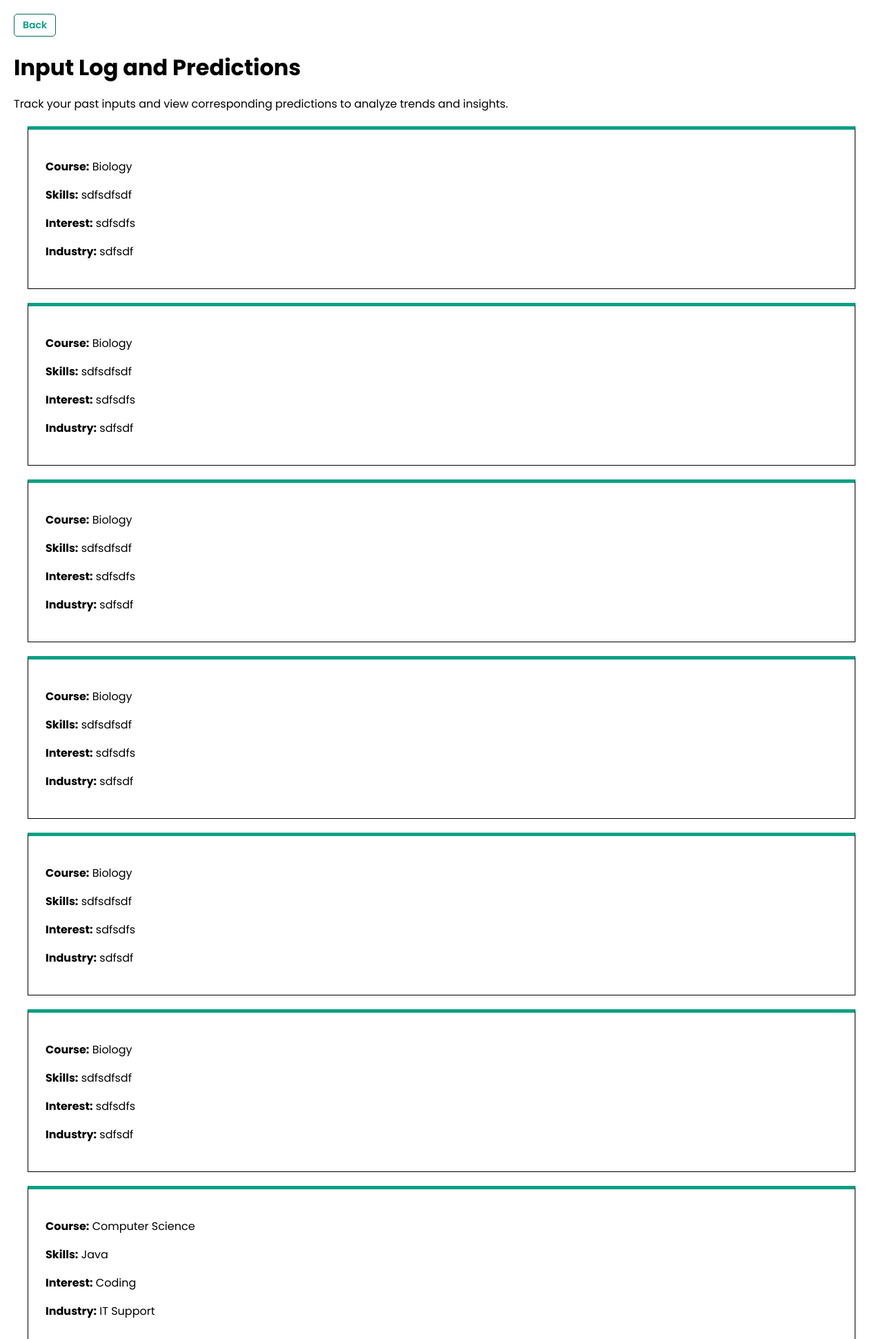
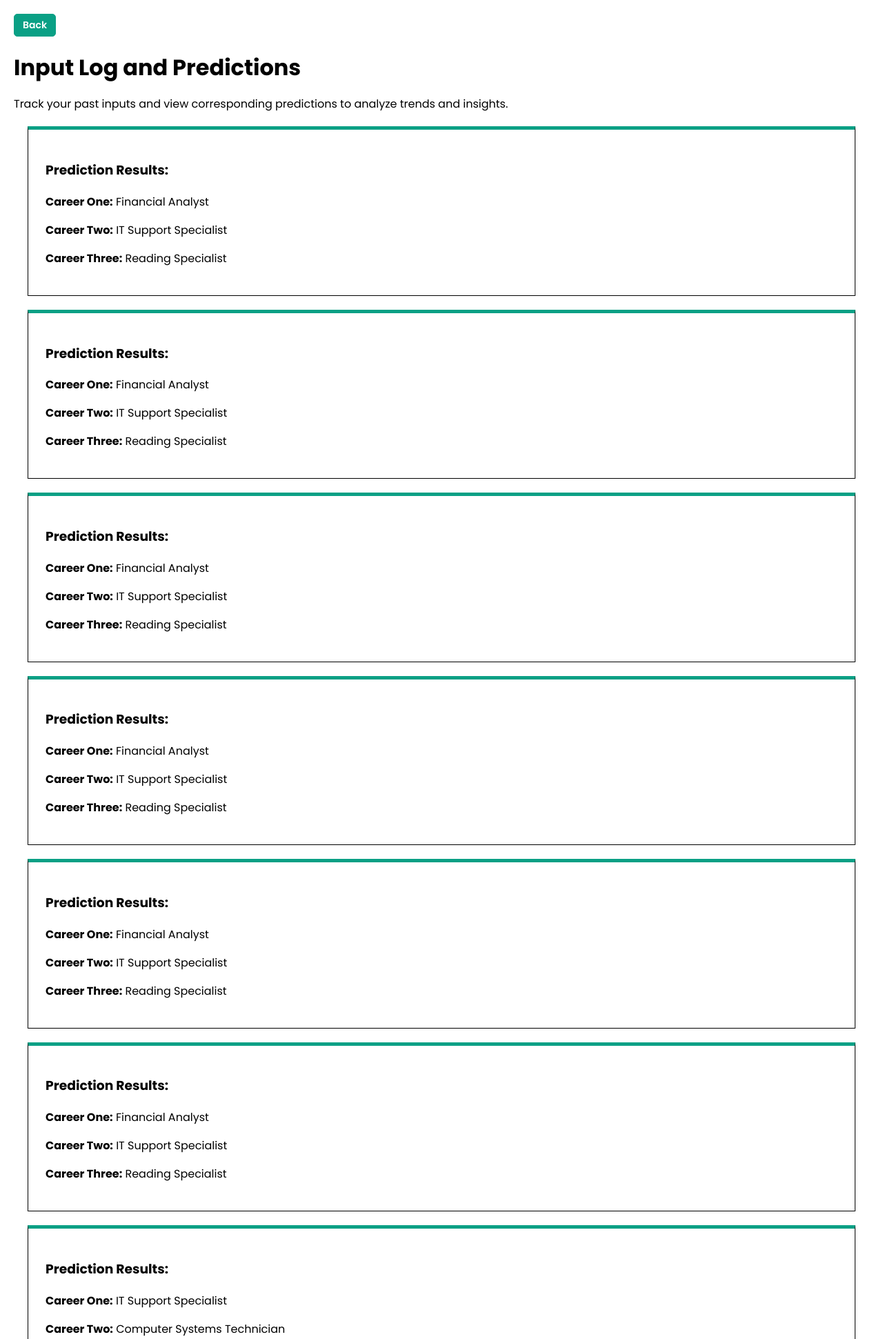
Before and after one commit to fritzgerald658/RECOMEE, a Django app: page /display_data/ in a window 1280 px wide. Shown: the top 1941 px of the page at 69% size. Run offline with Django 5.2, Linux system fonts and the light colour scheme; data comes from the database, SQL or seed files in the repository; both versions use the stored data as it was after the commit; parts of the project's set-up code (start-up, migrations or seed data) failed here and were passed over.

Commit message:
minor changes

```diff
--- a/static/get_started.css
+++ b/static/get_started.css
@@ -79,10 +79,10 @@ body {
     border-color: #046C5A;
 }
 /* section one styling */
-#section-one {
+/* #section-one {
     color: #333C4D;
     min-height: 75vh;
-}
+} */
 
 /* section one headline */
 #section-one h2 {
--- a/static/history_page.css
+++ b/static/history_page.css
@@ -33,7 +33,7 @@ button{
     cursor: pointer;
   }
 
-button {
+button:hover {
     background-color: white;
     color:#0AA085;
     border-color: #046C5A;
--- a/template/history_page.html
+++ b/template/history_page.html
@@ -8,36 +8,24 @@
     <link rel="stylesheet" href="{% static 'history_page.css' %}">
 </head>
 <body>
-    <nav id="nav-links">
-          <button id="back_button" title="Go back to previous page" type="submit">Back</a>
-      </nav>
-
+    <button id="back_btn" title="Go back to previous page" >Back</Button>
     <h1>Input Log and Predictions</h1>
     <p>Track your past inputs and view corresponding predictions to analyze trends and insights.</p>
-{% for user_entry in user_data reversed %}
+{% for prediction_result in prediction_results reversed %}
     <div class="user-entry">
-        <p><strong>Course:</strong> {{ user_entry.user_course }}</p>
-        <p><strong>Skills:</strong> {{ user_entry.user_skills }}</p>
-        <p><strong>Interest:</strong> {{ user_entry.user_interest }}</p>
-        <p><strong>Industry:</strong> {{ user_entry.user_industry }}</p>
-    </div>
-{% endfor %}
-
-{% for prediction_result in prediction_results reversed %}
-    <div class="prediction-result">
         <h3>Prediction Results:</h3>
         <p><strong>Career One:</strong> {{ prediction_result.career_one }}</p>
         <p><strong>Career Two:</strong> {{ prediction_result.career_two }}</p>
         <p><strong>Career Three:</strong> {{ prediction_result.career_three }}</p>
     </div>
-{% endfor %}
+{%endfor%}
 
 
 
 </body>
 
 <script>
-    document.getElementsById("back_button").addEventListener("click", function() {
+    document.getElementById("back_btn").addEventListener("click", function() {
         window.history.back();
     });
 </script>
--- a/template/no_results.html
+++ b/template/no_results.html
@@ -10,7 +10,7 @@
   <body>
     <header id="nav-header">
       <a href="#section-one">
-          <img src="{% static 'assets/logo.png' %}" alt="logo">
+          <img src="{% static 'assets/whitelogo.png' %}" alt="logo">
       </a>
       <nav id="nav-links">
         <form method = 'post' action= "{% url 'get_started' %}" name="get_started_form">
--- a/thesisapp/models.py
+++ b/thesisapp/models.py
@@ -1,12 +1,5 @@
 from django.db import models
 
-
-class UserHistory(models.Model):
-    username = models.CharField(max_length=100, null=True)
-    user_course = models.CharField(max_length=100, null=True)
-    user_skills = models.CharField(max_length=100, null=True)
-    user_interest = models.CharField(max_length=100, null=True)
-    user_industry = models.CharField(max_length=100, null=True)
 
 class PredictionResult(models.Model):
     career_one = models.CharField(max_length=100, null=True)
--- a/thesisapp/urls.py
+++ b/thesisapp/urls.py
@@ -5,6 +5,6 @@ urlpatterns = [
     path('', views.get_started, name= 'get_started'),
     path('predict_position/', views.predict_position, name='predict_position'),
     path('display_data/', views.display_data, name='display_data'),
-    path('no-results/', views.no_results, name='no_results'),
-    path('results_page/', views.results_page, name='results_page')
+    path('no-results/', views.no_results, name='no_results')
+
 ]
--- a/thesisapp/views.py
+++ b/thesisapp/views.py
@@ -3,7 +3,7 @@ from django.http import HttpResponse
 from joblib import load
 from sklearn.feature_extraction.text import CountVectorizer
 from sklearn.naive_bayes import MultinomialNB
-from .models import UserHistory, PredictionResult
+from .models import PredictionResult
 
 
 
@@ -11,22 +11,10 @@ def get_started(request):
     if request.method == 'POST':
         # Get the username from the form
         username = request.POST.get('username')
-
-        user = UserHistory(username=username)
-        user.save()
         # Pass the username to the template
         return render(request, 'get_user_input.html',)
 
     return render(request, 'get_started.html')
-
-
-def display_data(request):
-    # Assuming both models are imported
-    user_data = UserHistory.objects.all()
-    prediction_results = PredictionResult.objects.all()
-
-    return render(request, 'your_template.html', {'user_data': user_data, 'prediction_results': prediction_results})
-
 
 
 def predict_position(request):
@@ -36,9 +24,6 @@ def predict_position(request):
         user_skills = request.POST.get('skills')
         user_interest = request.POST.get('interest')
         user_industry = request.POST.get('industry')
-
-        # Create a UserHistory instance with user input
-        user = UserHistory.objects.create(user_course=user_course, user_skills=user_skills, user_interest=user_interest, user_industry=user_industry)
 
         # Combine user input into a single string
         user_input_combined = ' '.join([user_course, user_skills, user_interest, user_industry])
@@ -84,7 +69,6 @@ def predict_position(request):
 
         # Combining results into one dictionary
         combined_results = {**top_one, **top_two, **top_three, **top_four}
-        request.session['combined_results'] = combined_results
         # Pass the top three results and all PredictionResult instances to the template
         return render(request,'app_result.html', {
         **combined_results,
@@ -97,22 +81,8 @@ def predict_position(request):
 
 
 def display_data(request):
-    user_data = UserHistory.objects.all()
     prediction_results = PredictionResult.objects.all()
-    return render(request, 'history_page.html', {'user_data': user_data, 'prediction_results': prediction_results})
+    return render(request, 'history_page.html', {'prediction_results': prediction_results})
 
 def no_results(request):
     return render(request, 'index.html' )
-
-
-def results_page(request):
-    # Retrieve combined_results from session
-    combined_results = request.session.get('combined_results', {})
-
-    if request.method == 'POST':
-        # Your POST handling logic here
-
-        return render(request, 'app_result.html', {'combined_results': combined_results})
-    else:
-        # Render the results page with combined_results
-        return render(request, 'app_result.html', {'combined_results': combined_results})
```
Also changed, not shown: db.sqlite3, static/assets/whitelogo.png (added), thesisapp/migrations/0016_delete_userhistory.py (added), thesisapp/migrations/0017_predictionresult_user_history_id.py (added), thesisapp/migrations/0018_remove_predictionresult_user_history_id.py (added).
